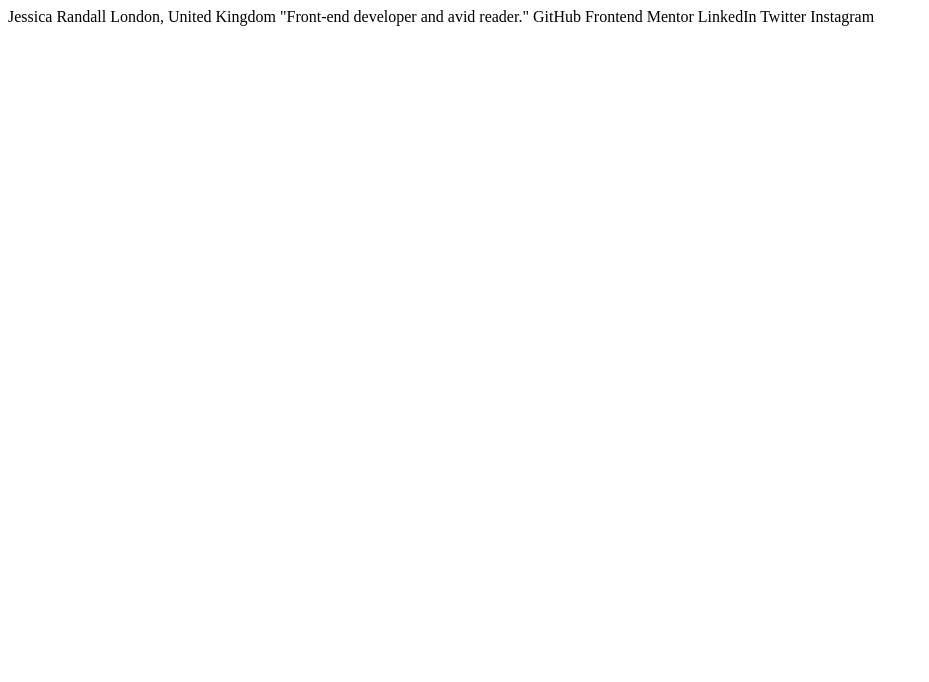
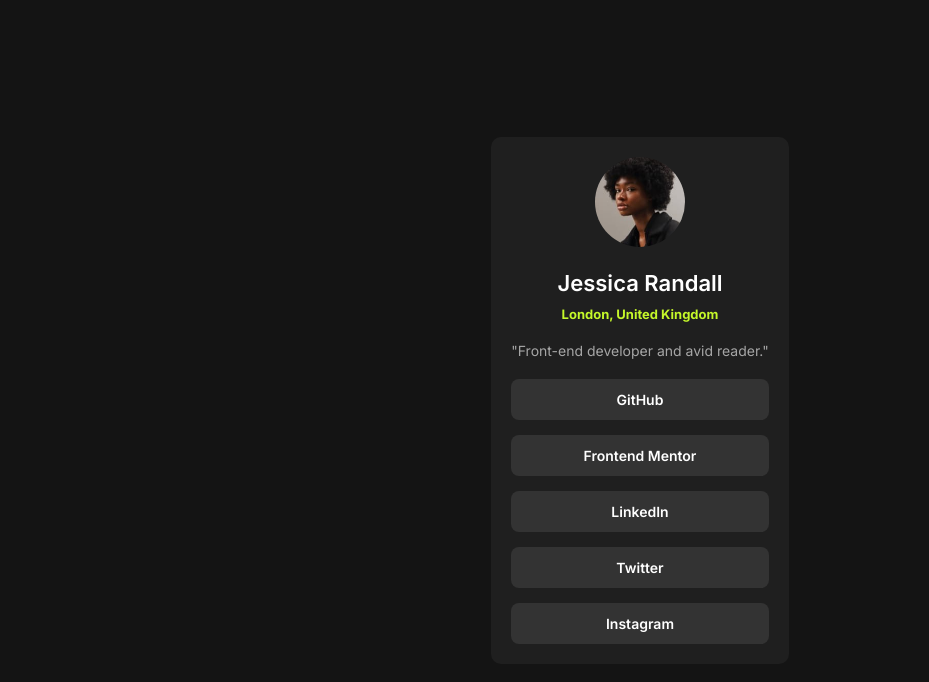
Before and after one commit to Steven-Ang/Frontend-Mentor-Social-Links-Profile, a plain HTML site: page index.html in a window 1280 px wide. Shown: the whole page, without its empty margins (0-929 px from the left). Drawn offline with Linux system fonts and the light colour scheme.

Commit message:
Add social links profile

```diff
--- a/index.html
+++ b/index.html
@@ -1,21 +1,48 @@
 <!DOCTYPE html>
 <html lang="en">
-<head>
-  <meta charset="UTF-8">
-  <meta name="viewport" content="width=device-width, initial-scale=1.0">
-  <link rel="icon" type="image/png" sizes="32x32" href="./assets/images/favicon-32x32.png">
-  <link rel="stylesheet" href="main.css">
-  <title>Frontend Mentor | Social links profile</title>
-</head>
-<body>
-  Jessica Randall
-  London, United Kingdom
-  "Front-end developer and avid reader."
-
-  GitHub
-  Frontend Mentor
-  LinkedIn
-  Twitter
-  Instagram
-</body>
+  <head>
+    <meta charset="UTF-8" />
+    <meta name="viewport" content="width=device-width, initial-scale=1.0" />
+    <link
+      rel="icon"
+      type="image/png"
+      sizes="32x32"
+      href="./assets/images/favicon-32x32.png"
+    />
+    <link rel="preconnect" href="https://fonts.googleapis.com" />
+    <link rel="preconnect" href="https://fonts.gstatic.com" crossorigin />
+    <link
+      href="https://fonts.googleapis.com/css2?family=Inter:wght@100..900&display=swap"
+      rel="stylesheet"
+    />
+    <link rel="stylesheet" href="main.css" />
+    <title>Frontend Mentor | Social links profile</title>
+  </head>
+  <body>
+    <main class="card-container">
+      <img
+        class="author-avatar"
+        src="assets/images/avatar-jessica.jpeg"
+        alt="Author's avatar"
+      />
+      <h1 class="heading">Jessica Randall</h1>
+      <h2 class="location">London, United Kingdom</h2>
+      <p class="summary">"Front-end developer and avid reader."</p>
+      <section class="social-section">
+        <a href="#" class="social-link"> GitHub </a>
+      </section>
+      <section class="social-section">
+        <a href="#" class="social-link"> Frontend Mentor </a>
+      </section>
+      <section class="social-section">
+        <a href="#" class="social-link"> LinkedIn </a>
+      </section>
+      <section class="social-section">
+        <a href="#" class="social-link"> Twitter </a>
+      </section>
+      <section class="social-section">
+        <a href="#" class="social-link"> Instagram </a>
+      </section>
+    </main>
+  </body>
 </html>
--- a/main.css
+++ b/main.css
@@ -0,0 +1,78 @@
+* {
+  box-sizing: border-box;
+  margin: 0;
+  padding: 0;
+}
+
+html {
+  width: 100%;
+  height: 100%;
+}
+
+body {
+  display: flex;
+  justify-content: center;
+  align-items: center;
+  flex-direction: column;
+  height: 100%;
+  font-size: 14px;
+  font-family: "Inter", sans-serif;
+  background-color: hsl(0, 0%, 8%);
+}
+
+.card-container {
+  text-align: center;
+  color: hsl(0, 0%, 100%);
+  background-color: hsl(0, 0%, 12%);
+  padding: 20px;
+  border-radius: 10px;
+  margin: 0 5%;
+}
+
+.author-avatar {
+  width: 90px;
+  border-radius: 100%;
+  margin-bottom: 20px;
+}
+
+.heading {
+  font-size: 22px;
+  font-weight: 600;
+  margin-bottom: 10px;
+}
+
+.location {
+  font-size: 13px;
+  color: hsl(75, 94%, 57%);
+  margin-bottom: 20px;
+}
+
+.summary {
+  color: hsl(0, 0%, 100%);
+  opacity: 0.6;
+  margin-bottom: 20px;
+}
+
+.social-section {
+  background-color: hsl(0, 0%, 20%);
+  margin: 15px 0;
+  padding: 12px;
+  border-radius: 8px;
+}
+
+.social-section:hover,
+.social-section:focus-within {
+  background-color: hsl(75, 94%, 57%);
+  color: hsl(0, 0%, 8%);
+  cursor: pointer;
+}
+
+.social-section:last-child {
+  margin-bottom: 0;
+}
+
+.social-link {
+  text-decoration: none;
+  color: inherit;
+  font-weight: 600;
+}
```
